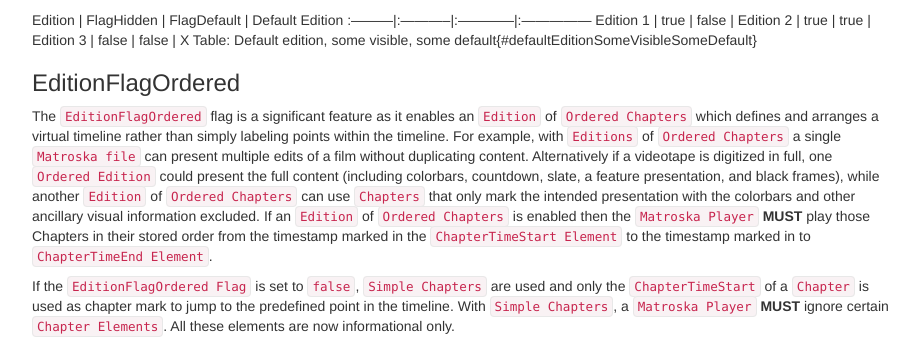
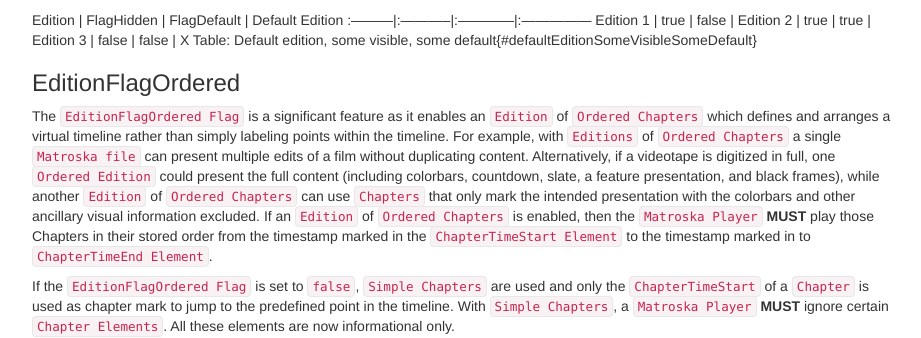
Before and after one commit to ietf-wg-cellar/matroska-specification, a Jekyll site: the page built from chapters.md, in a window 1280 px wide and 900 px high, scrolled down 1032 px. Shown: the part 152-490 px from the top of the window, without its empty margins (273-1194 px from the left). Built offline with Jekyll 4.4.1, drawn with Linux system fonts in a browser that asks for light colours.

Commit message:
recover lost commas

```diff
--- a/chapters.md
+++ b/chapters.md
@@ -101,14 +101,14 @@
 
 ### EditionFlagOrdered
 
-The `EditionFlagOrdered` flag is a significant feature as it enables an `Edition` of
+The `EditionFlagOrdered Flag` is a significant feature as it enables an `Edition` of
 `Ordered Chapters` which defines and arranges a virtual timeline rather than simply labeling points
 within the timeline. For example, with `Editions` of `Ordered Chapters` a single `Matroska file`
-can present multiple edits of a film without duplicating content. Alternatively if a videotape is
+can present multiple edits of a film without duplicating content. Alternatively, if a videotape is
 digitized in full, one `Ordered Edition` could present the full content (including colorbars,
 countdown, slate, a feature presentation, and black frames), while another `Edition` of
 `Ordered Chapters` can use `Chapters` that only mark the intended presentation with the colorbars
-and other ancillary visual information excluded. If an `Edition` of `Ordered Chapters` is enabled
+and other ancillary visual information excluded. If an `Edition` of `Ordered Chapters` is enabled,
 then the `Matroska Player` **MUST** play those Chapters in their stored order from the timestamp
 marked in the `ChapterTimeStart Element` to the timestamp marked in to `ChapterTimeEnd Element`.
 
```
